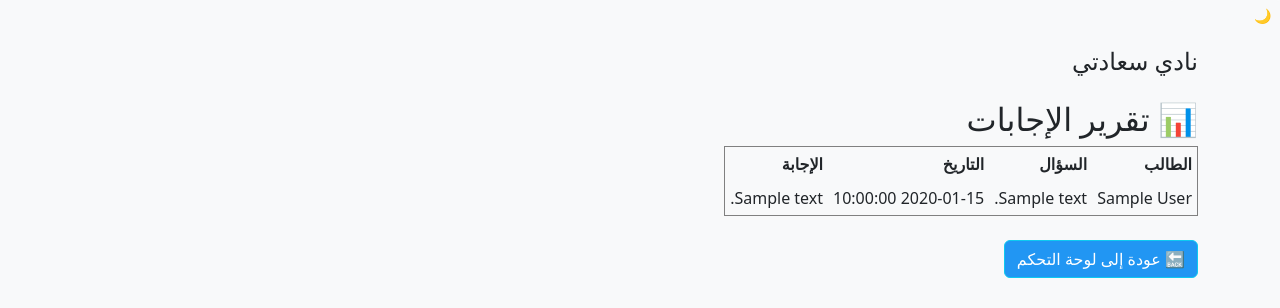
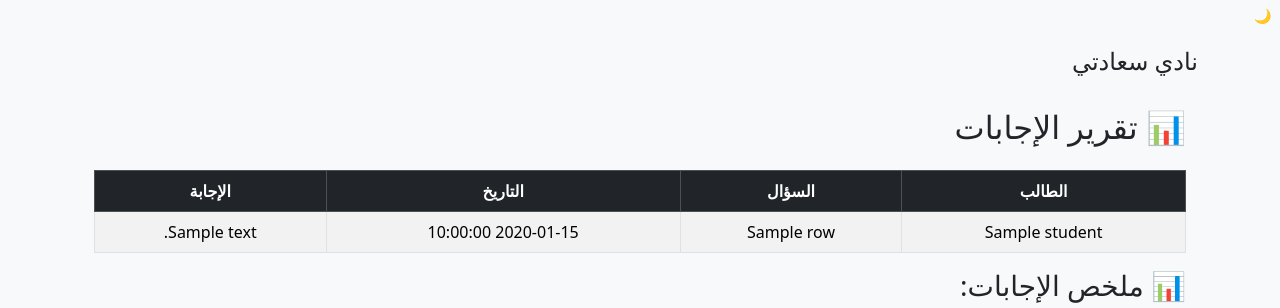
Before and after one commit to Abdallah-AlThwieb/Athr, a Flask app: template templates/report.html in a window 1280 px wide. Shown: the top 308 px of the page. Before the commit the page ends 278 px from the top, so only its background shows below. Run offline with Flask 3, Linux system fonts and the light colour scheme; the template is opened without the code that fills it: most values are stand-ins (such as "Sample title", 1, 10 or a date in 2020).

Commit message:
project Athr update7

```diff
--- a/templates/report.html
+++ b/templates/report.html
@@ -1,20 +1,49 @@
 {% extends "base.html" %}
-{% block title %}تقرير الإجابات{% endblock %}
+{% block title %}نادي سعادتي{% endblock %}
+
 {% block content %}
-<h2>📊 تقرير الإجابات</h2>
+<div class="container mt-4">
+  <h2 class="mb-4">📊 تقرير الإجابات</h2>
 
-<table border="1" cellpadding="5">
-  <tr><th>الطالب</th><th>السؤال</th><th>التاريخ</th><th>الإجابة</th></tr>
-  {% for row in report %}
+  <div class="table-responsive">
+    <table class="table table-bordered table-striped text-center align-middle">
+      <thead class="table-dark">
         <tr>
-      <td>{{ row.full_name }}</td>
-      <td>{{ row.text }}</td>
+          <th>الطالب</th>
+          <th>السؤال</th>
+          <th>التاريخ</th>
+          <th>الإجابة</th>
+        </tr>
+      </thead>
+      <tbody>
+        {% for row in data %}
+          <tr>
+            <td>{{ row.student }}</td>
+            <td>{{ row.question }}</td>
             <td>{{ row.date }}</td>
             <td>{{ row.answer }}</td>
           </tr>
         {% endfor %}
+      </tbody>
     </table>
+  </div>
+  <h3>📊 ملخص الإجابات:</h3>
+<img src="{{ url_for('static', filename='charts/answer_summary.png') }}" class="img-fluid mb-4">
 
-<br>
-<a href="{{ url_for('admin.dashboard') }}" class="btn btn-info btn-bg">🔙 عودة إلى لوحة التحكم</a>
+<h3>🏆 أعلى الطلاب نقاطًا:</h3>
+<img src="{{ url_for('static', filename='charts/top_students.png') }}" class="img-fluid mb-4">
+  {% if charts %}
+  <div class="my-4">
+    <h4 class="text-info">📊 رسوم بيانية:</h4>
+    {% for chart in charts %}
+      <div class="my-3">
+        <img src="{{ url_for('static', filename=chart.split('static/')[-1]) }}" class="img-fluid rounded shadow-sm">
+      </div>
+    {% endfor %}
+  </div>
+{% endif %}
+  <div class="mt-4">
+    <a href="{{ url_for('admin.dashboard') }}" class="btn btn-info">🔙 عودة إلى لوحة التحكم</a>
+  </div>
+</div>
 {% endblock %}
```
Also changed, not shown: admin.py (+51 -6 lines), models.py (+5 -4 lines), survey.py (+9 -3 lines). Lines whose indentation alone changed are shown as unchanged.
